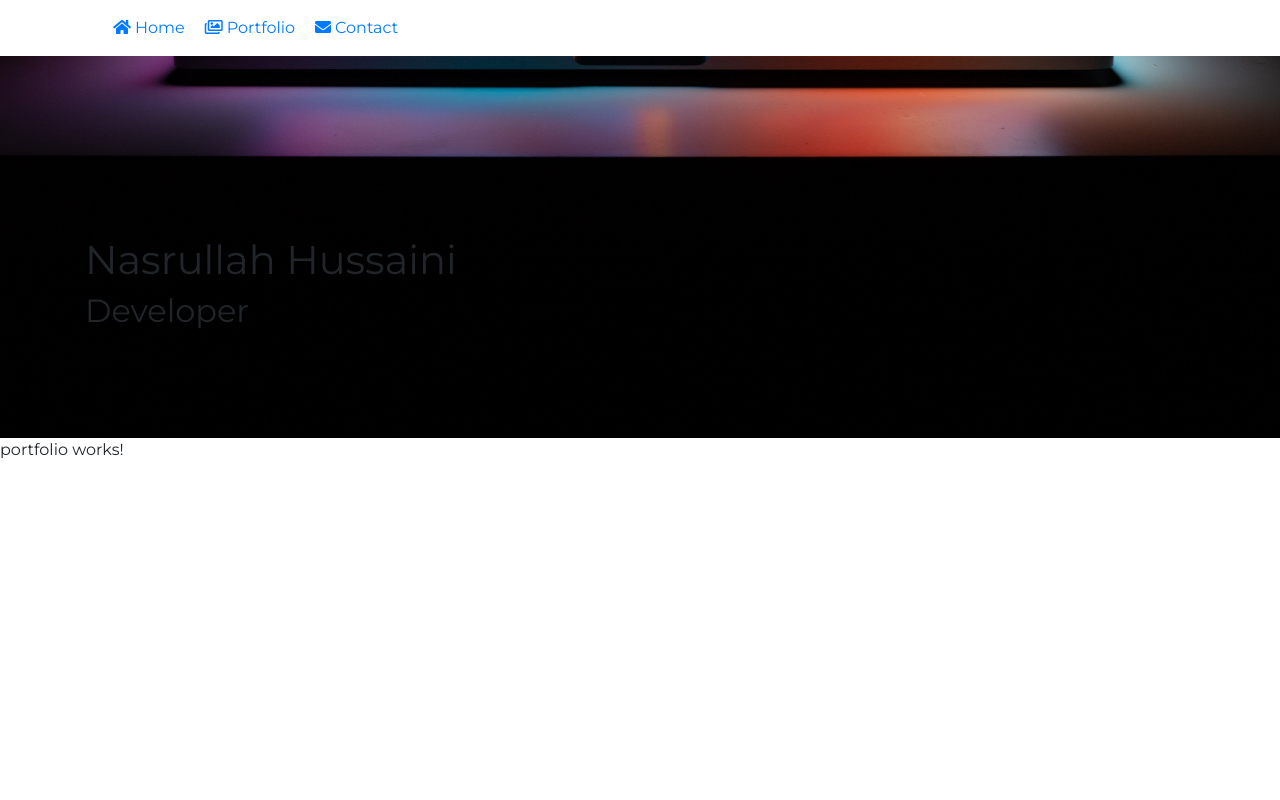
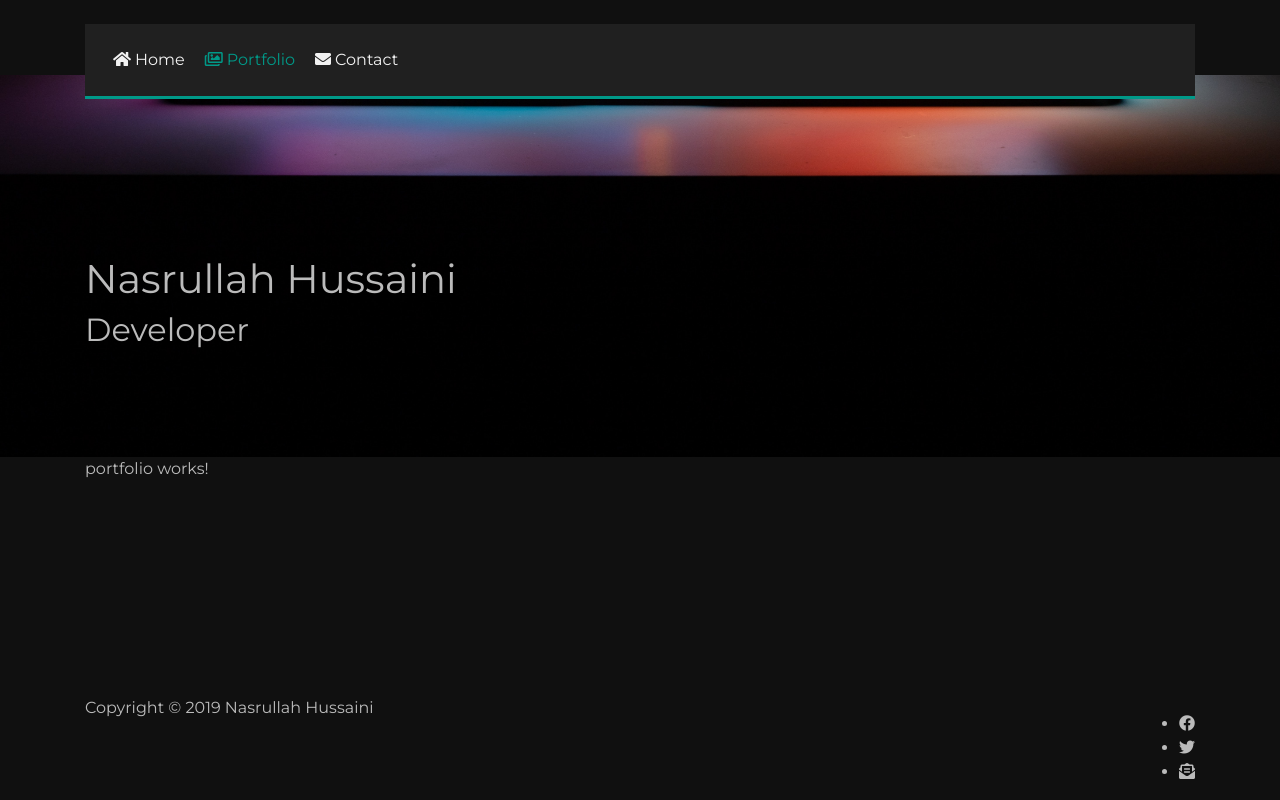
Before and after one commit to nhussaini/my-portfolio, an Angular app: page /portfolio in a window 1280 px wide. Built offline with nearby package versions, Linux system fonts and the light colour scheme.

Commit message:
styled the navbar

```diff
--- a/src/app/core/app.component.html
+++ b/src/app/core/app.component.html
@@ -1,7 +1,7 @@
 <div class="site">
   <div class="site-content">
       <div class="container">
-        <nav class="navbar navbar-expand">
+        <nav class="navbar navbar-expand navbar-dark">
           <div class="navbar-nav">
              <a class="nav-item nav-link" [routerLink]="['/home']" routerLinkActive="active" ><i class="d-none d-sm-inline-block fas fa-home mx-1"></i>Home</a>
              <a class="nav-item nav-link" [routerLink]="['/portfolio']" routerLinkActive="active"><i class="d-none d-sm-inline-block far fa-images mx-1"></i>Portfolio</a>
@@ -15,9 +15,22 @@
         <h2>Developer</h2>
       </div>
     </div>
-    <main>
+    <main class="container">
       <router-outlet></router-outlet>
     </main>
   </div>
-  <footer></footer>
+  <footer class="footer container">
+    <div class="row">
+      <div class="col-12 col-sm-6">
+        <p>Copyright © 2019 Nasrullah Hussaini</p>
+      </div>
+      <div class="col-12 col-sm-6">
+        <ul class="social-icons float-right mt-3">
+          <li><a class="fab fa-facebook"></a></li>
+          <li><a class="fab fa-twitter"></a></li>
+          <li><a class="fas fa-envelope-open-text"></a></li>
+        </ul>
+      </div>
+    </div>
+  </footer>
 </div>
--- /dev/null
+++ b/src/app/styles/_colors.scss
@@ -0,0 +1,5 @@
+$accent: #009988;
+$body-bg: #101010;
+$body-color: #bbbbbb;
+$alt-bg: #202020;
+$alt-color: #f2f2f2;
--- a/src/app/styles/portfolio.scss
+++ b/src/app/styles/portfolio.scss
@@ -21,3 +21,20 @@ body{
   padding-top: 180px;
   padding-bottom: 100px;
 }
+
+.navbar{
+  background: $alt-bg;
+  border-bottom: 3px solid $accent;
+  top: 1.5rem;
+  .navbar-nav .nav-link{
+    color: $alt-color;
+    padding: 1rem 0.5rem;
+    transition: color 0.2s ease-in;
+    &.active{
+      color:$accent;
+    }
+    &:hover:not(.active) {
+      color: rgba($alt-color, 0.75);
+    }
+  }
+}
--- a/src/styles.sass
+++ b/src/styles.sass
@@ -1,3 +1,5 @@
+
+@import './src/app/styles/_colors'
 @import '~bootstrap/scss/bootstrap'
 
 @import './src/app/styles/portfolio'
```
